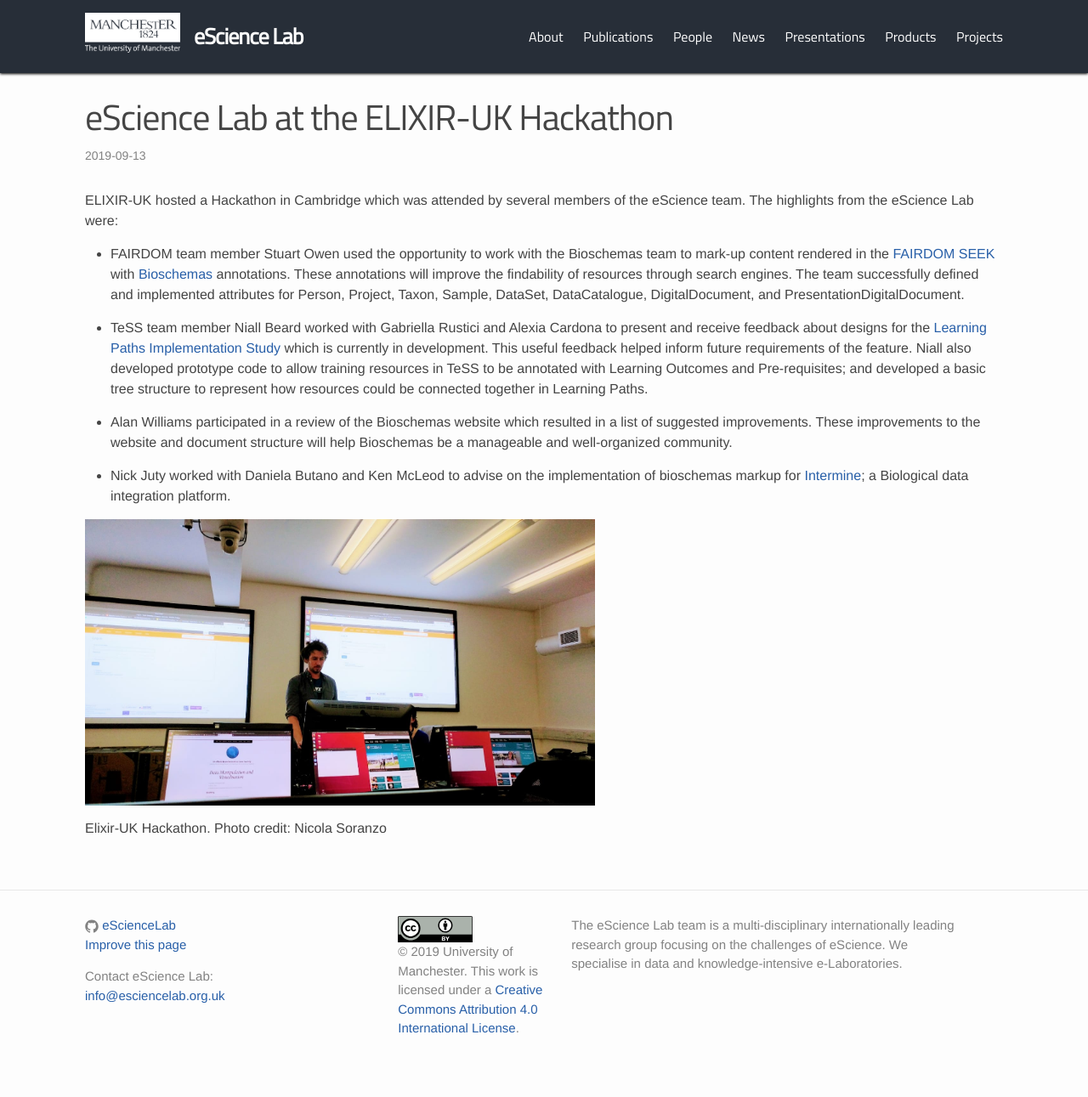
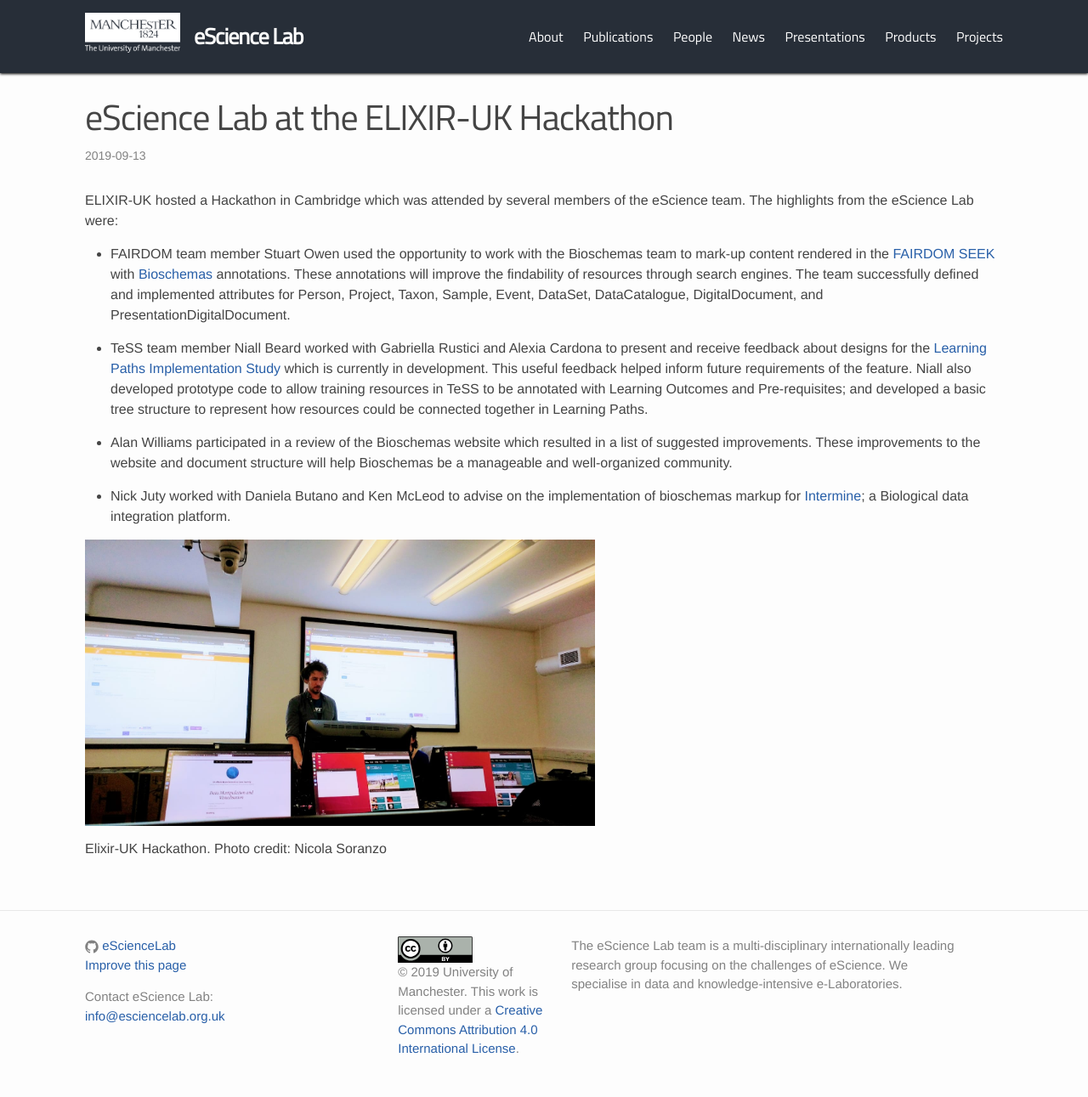
Before and after one commit to eScienceLab/eScienceLab.github.io, a Jekyll site: the page built from _posts/2019-09-13-elixir-uk-hackathon.md, in a window 1280 px wide. Shown: the whole page at 85% size. Built offline with Jekyll 4.4.1, drawn with Linux system fonts in a browser that asks for light colours; comment, search, counter and statistics services are not loaded; before the commit the page ends 1267 px from its top, so only the background shows below that.

Commit message:
also event for SEEK bioschemas

```diff
--- a/_posts/2019-09-13-elixir-uk-hackathon.md
+++ b/_posts/2019-09-13-elixir-uk-hackathon.md
@@ -8,7 +8,7 @@
 
 ELIXIR-UK hosted a Hackathon in Cambridge which was attended by several members of the eScience team. The highlights from the eScience Lab were:
 
-- FAIRDOM team member Stuart Owen used the opportunity to work with the Bioschemas team to mark-up content rendered in the [FAIRDOM SEEK](https://fair-dom.org/platform/seek/) with [Bioschemas](https://bioschemas.org/specifications/) annotations. These annotations will improve the findability of resources through search engines. The team successfully defined and implemented attributes for Person, Project, Taxon, Sample, DataSet, DataCatalogue, DigitalDocument, and PresentationDigitalDocument.
+- FAIRDOM team member Stuart Owen used the opportunity to work with the Bioschemas team to mark-up content rendered in the [FAIRDOM SEEK](https://fair-dom.org/platform/seek/) with [Bioschemas](https://bioschemas.org/specifications/) annotations. These annotations will improve the findability of resources through search engines. The team successfully defined and implemented attributes for Person, Project, Taxon, Sample, Event, DataSet, DataCatalogue, DigitalDocument, and PresentationDigitalDocument.
 
 - TeSS team member Niall Beard worked with Gabriella Rustici and Alexia Cardona to present and receive feedback about designs for the [Learning Paths Implementation Study](https://elixir-europe.org/about-us/implementation-studies/learning-paths-2018) which is currently in development. This useful feedback helped inform future requirements of the feature. Niall also developed prototype code to allow training resources in TeSS to be annotated with Learning Outcomes and Pre-requisites; and developed a basic tree structure to represent how resources could be connected together in Learning Paths.
 
```
